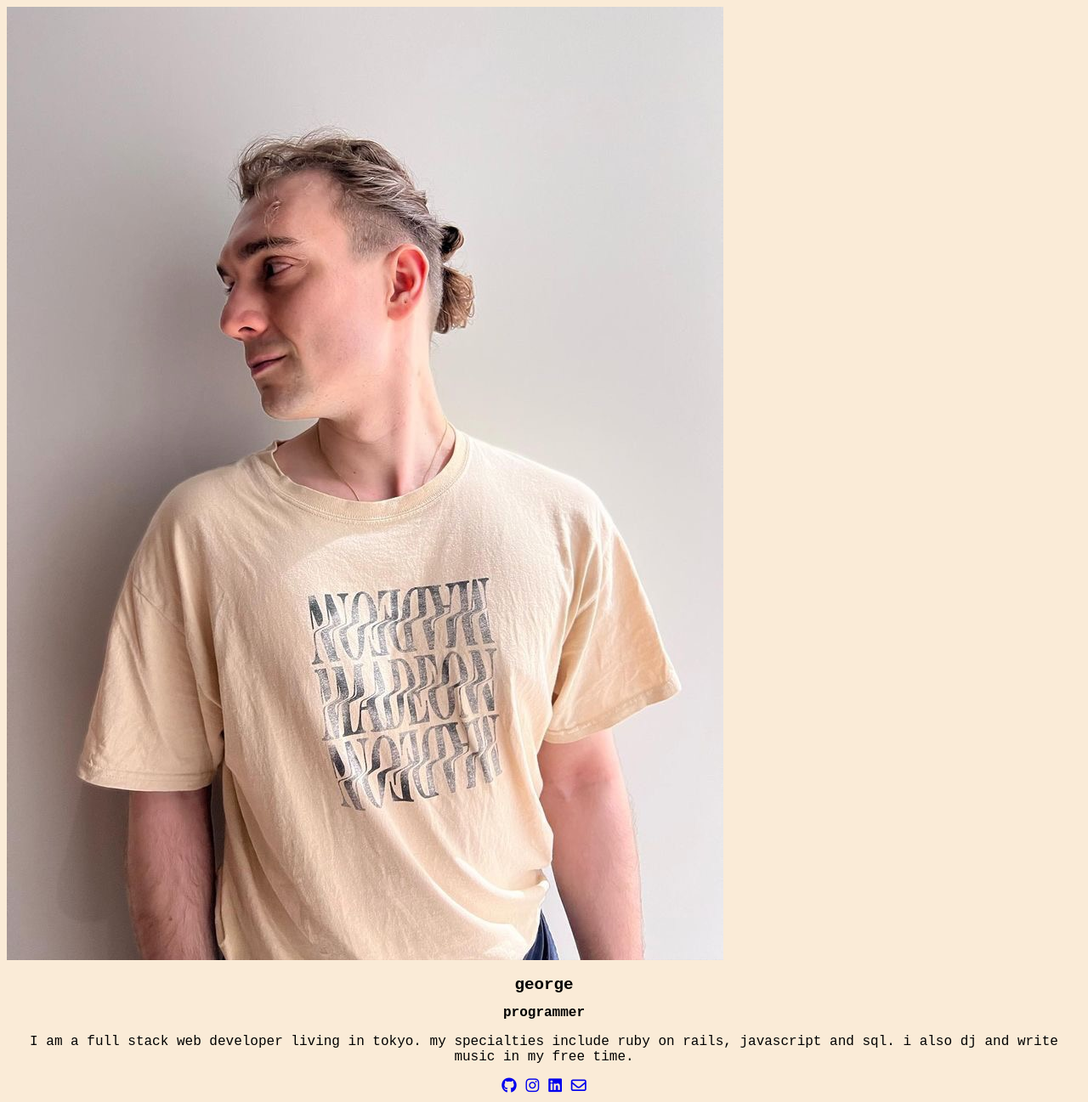
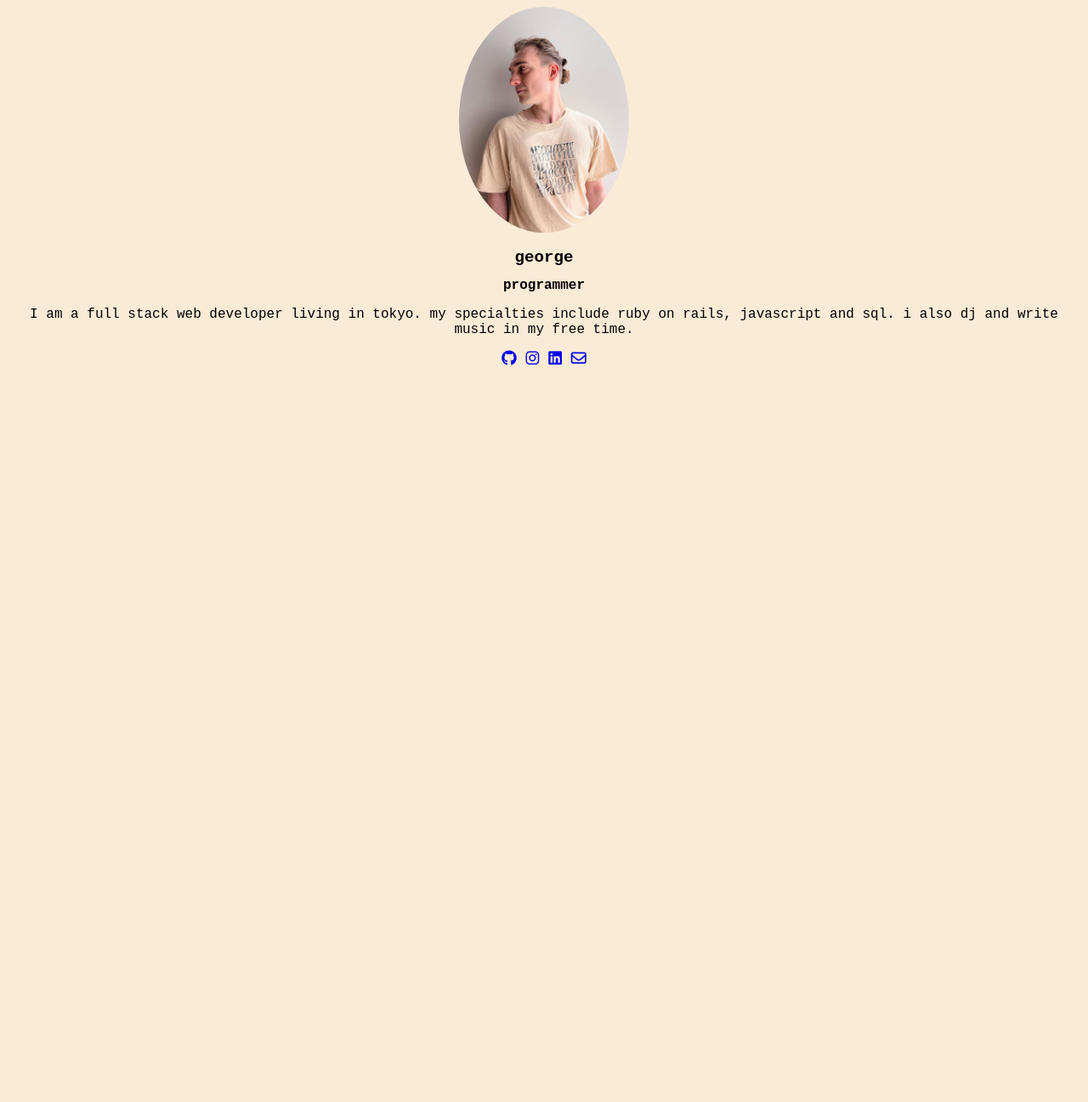
Before and after one commit to justgeorges/justgeorges.github.io, a Jekyll site: the page built from index.md, in a window 1280 px wide. Shown: the whole page at 85% size. Built offline with Jekyll 4.4.1, drawn with Linux system fonts in a browser that asks for light colours; nearby versions of some CDN libraries; after the commit the page ends 900 px from its top, so only the background shows below that.

Commit message:
adjusted image size

```diff
--- a/_layouts/default.html
+++ b/_layouts/default.html
@@ -8,9 +8,7 @@
   <title>{{ page.title }}</title>
 </head>
 <body>
-  <div id="profile">
-    <img src="../images/8DA7D988-AB8C-4BB5-9B3D-EDC7327BD68A.jpeg">
-  </div>
+  <img id="profile" src="../images/8DA7D988-AB8C-4BB5-9B3D-EDC7327BD68A.jpeg">
   <h1>{{ page.title}} </h1>
   <h2>{{ page.subtitle}} </h2>
   <section>
--- a/css/styles.css
+++ b/css/styles.css
@@ -40,7 +40,7 @@ footer {
 #profile {
   max-width: 200px;
   max-height: 200;
-  border-radius: 50;
+  border-radius: 50%;
 }
 
 @media (max-width: 960px) {
```
